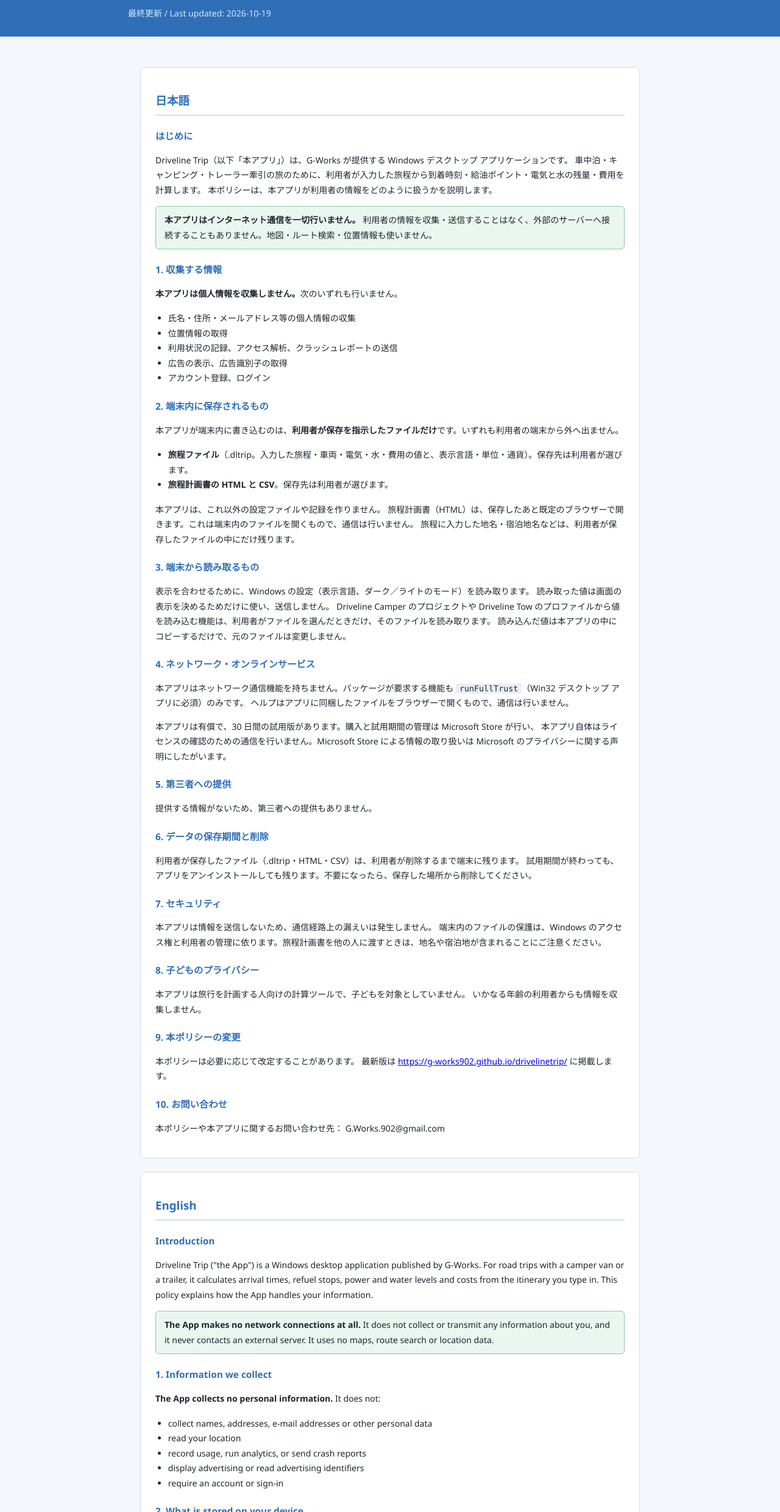
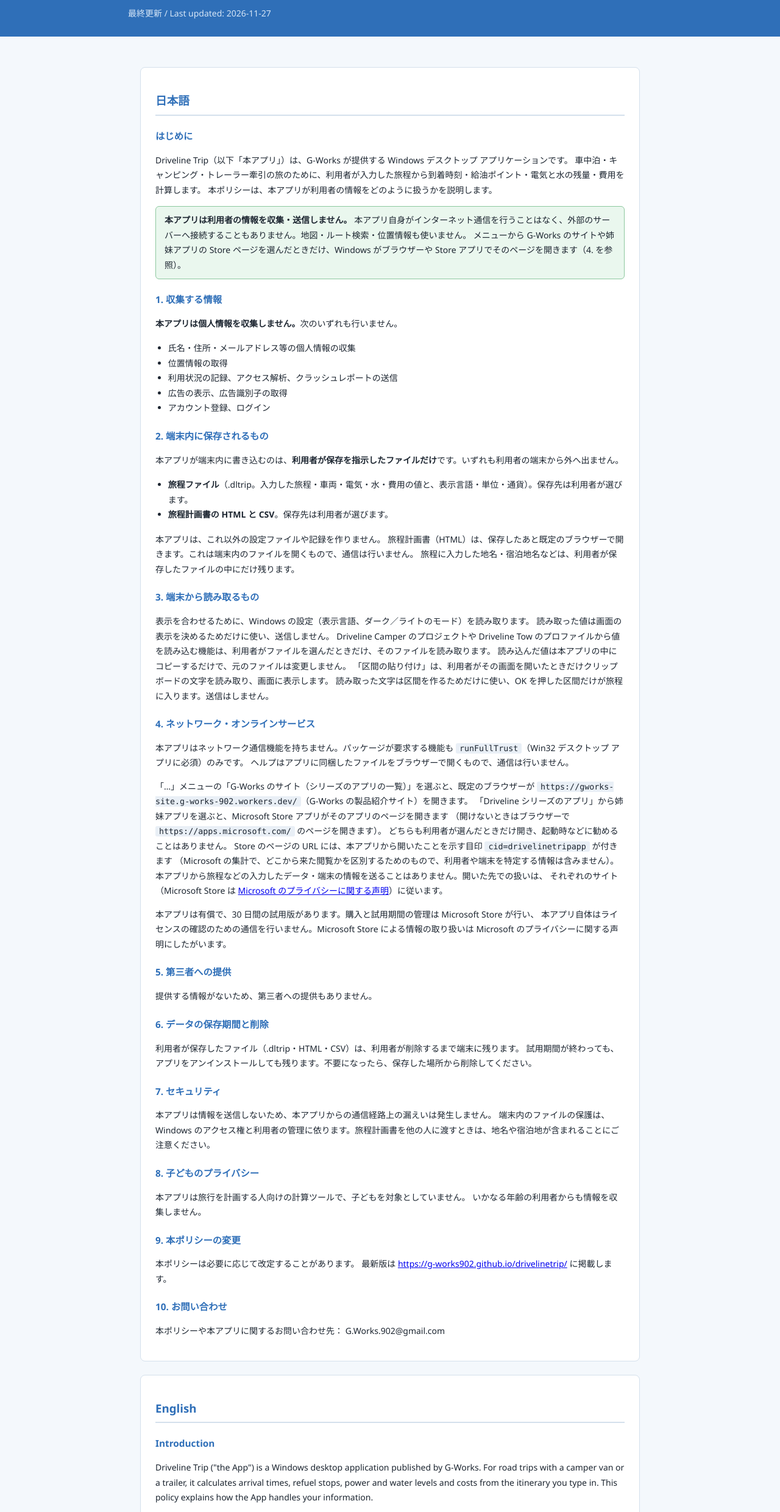
Before and after one commit to G-Works902/drivelinetrip, a plain HTML site: page index.html in a window 1280 px wide. Shown: the part 69-2549 px from the top of the page at 61% size. Drawn offline with Linux system fonts and the light colour scheme.

Commit message:
Privacy policy: G-Works site and series app links (cid=drivelinetripapp), clipboard paste (v1.2)
Co-Authored-By: Claude Opus 5.5 <noreply@anthropic.com>

```diff
--- a/index.html
+++ b/index.html
@@ -45,7 +45,7 @@
 <header>
   <div class="inner">
     <h1>Driveline Trip &mdash; プライバシーポリシー / Privacy Policy</h1>
-    <div class="sub">最終更新 / Last updated: 2026-10-19</div>
+    <div class="sub">最終更新 / Last updated: 2026-11-27</div>
   </div>
 </header>
 
@@ -62,8 +62,9 @@ Driveline Trip（以下「本アプリ」）は、G-Works が提供する Window
 </p>
 
 <div class="note">
-<strong>本アプリはインターネット通信を一切行いません。</strong>
-利用者の情報を収集・送信することはなく、外部のサーバーへ接続することもありません。地図・ルート検索・位置情報も使いません。
+<strong>本アプリは利用者の情報を収集・送信しません。</strong>
+本アプリ自身がインターネット通信を行うことはなく、外部のサーバーへ接続することもありません。地図・ルート検索・位置情報も使いません。
+メニューから G-Works のサイトや姉妹アプリの Store ページを選んだときだけ、Windows がブラウザーや Store アプリでそのページを開きます（4. を参照）。
 </div>
 
 <h3>1. 収集する情報</h3>
@@ -94,6 +95,8 @@ Driveline Trip（以下「本アプリ」）は、G-Works が提供する Window
 読み取った値は画面の表示を決めるためだけに使い、送信しません。
 Driveline Camper のプロジェクトや Driveline Tow のプロファイルから値を読み込む機能は、利用者がファイルを選んだときだけ、そのファイルを読み取ります。
 読み込んだ値は本アプリの中にコピーするだけで、元のファイルは変更しません。
+「区間の貼り付け」は、利用者がその画面を開いたときだけクリップボードの文字を読み取り、画面に表示します。
+読み取った文字は区間を作るためだけに使い、OK を押した区間だけが旅程に入ります。送信はしません。
 </p>
 
 <h3>4. ネットワーク・オンラインサービス</h3>
@@ -101,6 +104,17 @@ Driveline Camper のプロジェクトや Driveline Tow のプロファイルか
 本アプリはネットワーク通信機能を持ちません。パッケージが要求する機能も
 <code>runFullTrust</code>（Win32 デスクトップ アプリに必須）のみです。
 ヘルプはアプリに同梱したファイルをブラウザーで開くもので、通信は行いません。
+</p>
+<p>
+「…」メニューの「G-Works のサイト（シリーズのアプリの一覧）」を選ぶと、既定のブラウザーが
+<code>https://gworks-site.g-works-902.workers.dev/</code>（G-Works の製品紹介サイト）を開きます。
+「Driveline シリーズのアプリ」から姉妹アプリを選ぶと、Microsoft Store アプリがそのアプリのページを開きます
+（開けないときはブラウザーで <code>https://apps.microsoft.com/</code> のページを開きます）。
+どちらも利用者が選んだときだけ開き、起動時などに勧めることはありません。
+Store のページの URL には、本アプリから開いたことを示す目印 <code>cid=drivelinetripapp</code> が付きます
+（Microsoft の集計で、どこから来た閲覧かを区別するためのもので、利用者や端末を特定する情報は含みません）。
+本アプリから旅程などの入力したデータ・端末の情報を送ることはありません。開いた先での扱いは、
+それぞれのサイト（Microsoft Store は <a href="https://privacy.microsoft.com/privacystatement">Microsoft のプライバシーに関する声明</a>）に従います。
 </p>
 <p>
 本アプリは有償で、30 日間の試用版があります。購入と試用期間の管理は Microsoft Store が行い、
@@ -119,7 +133,7 @@ Microsoft のプライバシーに関する声明にしたがいます。
 
 <h3>7. セキュリティ</h3>
 <p>
-本アプリは情報を送信しないため、通信経路上の漏えいは発生しません。
+本アプリは情報を送信しないため、本アプリからの通信経路上の漏えいは発生しません。
 端末内のファイルの保護は、Windows のアクセス権と利用者の管理に依ります。旅程計画書を他の人に渡すときは、地名や宿泊地が含まれることにご注意ください。
 </p>
 
@@ -151,9 +165,11 @@ This policy explains how the App handles your information.
 </p>
 
 <div class="note">
-<strong>The App makes no network connections at all.</strong>
-It does not collect or transmit any information about you, and it never contacts an external server.
+<strong>The App does not collect or transmit any information about you.</strong>
+The App itself makes no network connections and never contacts an external server.
 It uses no maps, route search or location data.
+Only when you choose the G-Works website or a sister app's Store page from the menu does Windows open that page
+in your browser or the Store app (see section 4).
 </div>
 
 <h3>1. Information we collect</h3>
@@ -185,6 +201,8 @@ To match your system, the App reads Windows settings (display language, dark or
 These values are used only to choose how the screen looks and are not transmitted.
 Importing from a Driveline Camper project or a Driveline Tow profile reads only the file you choose, and only when you
 choose it. The values are copied into the App; the source file is never changed.
+"Paste legs" reads the text on the clipboard only when you open that window, and shows it there. The text is used
+only to create legs; only the legs you accept with OK are added to the trip. Nothing is transmitted.
 </p>
 
 <h3>4. Network and online services</h3>
@@ -192,6 +210,17 @@ choose it. The values are copied into the App; the source file is never changed.
 The App has no networking features. The only capability the package declares is
 <code>runFullTrust</code>, which is required for Win32 desktop applications.
 The help is a set of files installed with the App and opened in your browser without any network access.
+</p>
+<p>
+Choosing "G-Works website (all our apps)" from the "…" menu opens
+<code>https://gworks-site.g-works-902.workers.dev/</code> (the G-Works product site) in your default browser.
+Choosing a sister app under "Driveline series apps" opens its page in the Microsoft Store app
+(or on <code>https://apps.microsoft.com/</code> in your browser if the Store app cannot be opened).
+They open only when you choose them; the App never promotes them at startup or otherwise.
+The Store links carry the marker <code>cid=drivelinetripapp</code>, which tells Microsoft's statistics that the
+visit came from the App; it contains nothing that identifies you or your device.
+The App never sends your trips, other inputs or device information. The site you open handles your visit under
+its own policy (for the Microsoft Store, the <a href="https://privacy.microsoft.com/privacystatement">Microsoft Privacy Statement</a>).
 </p>
 <p>
 The App is paid, with a 30-day trial. Purchases and the trial period are handled by the Microsoft Store; the App
@@ -210,7 +239,7 @@ after the App is uninstalled. Delete them from where you saved them when you no
 
 <h3>7. Security</h3>
 <p>
-Because the App sends nothing, nothing can leak in transit. Files on your device are protected by Windows permissions
+Because the App sends nothing, nothing from the App can leak in transit. Files on your device are protected by Windows permissions
 and by you. When you share a trip plan, remember that it contains your places and stays.
 </p>
 
```
